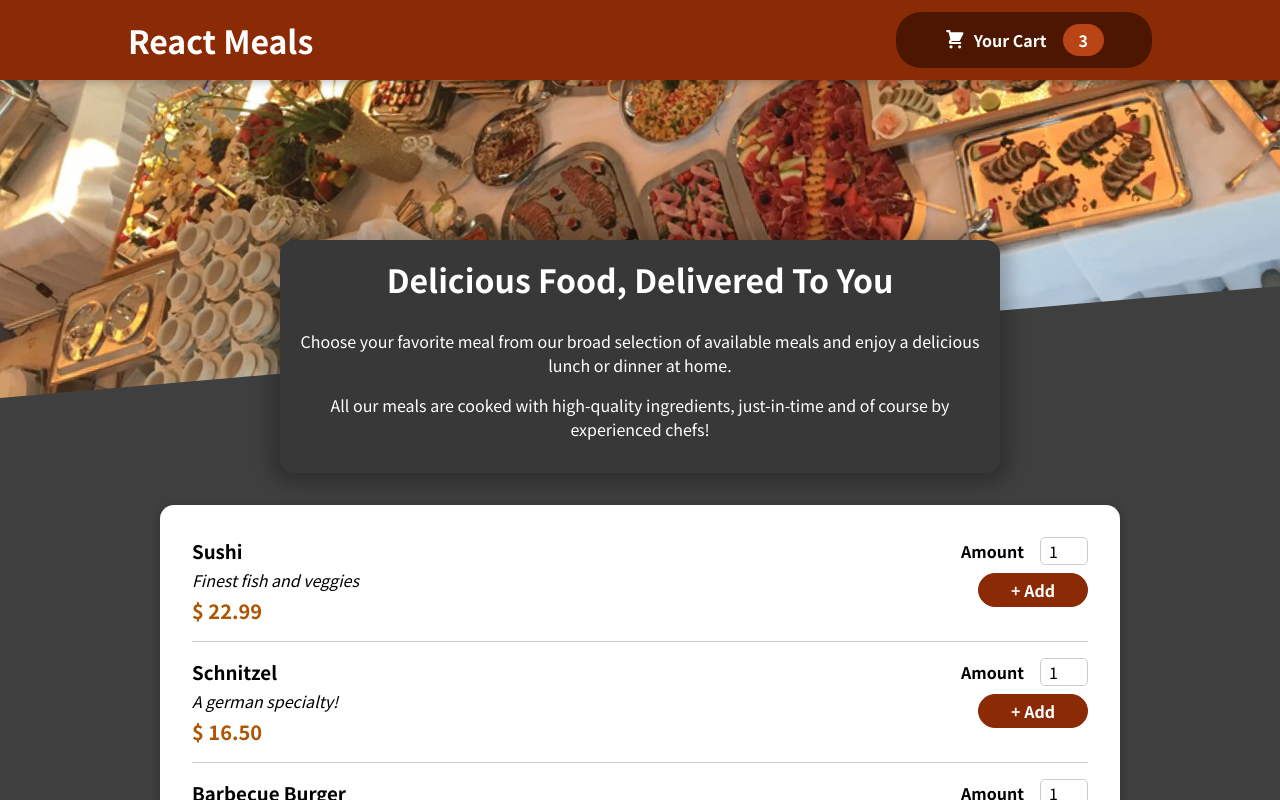
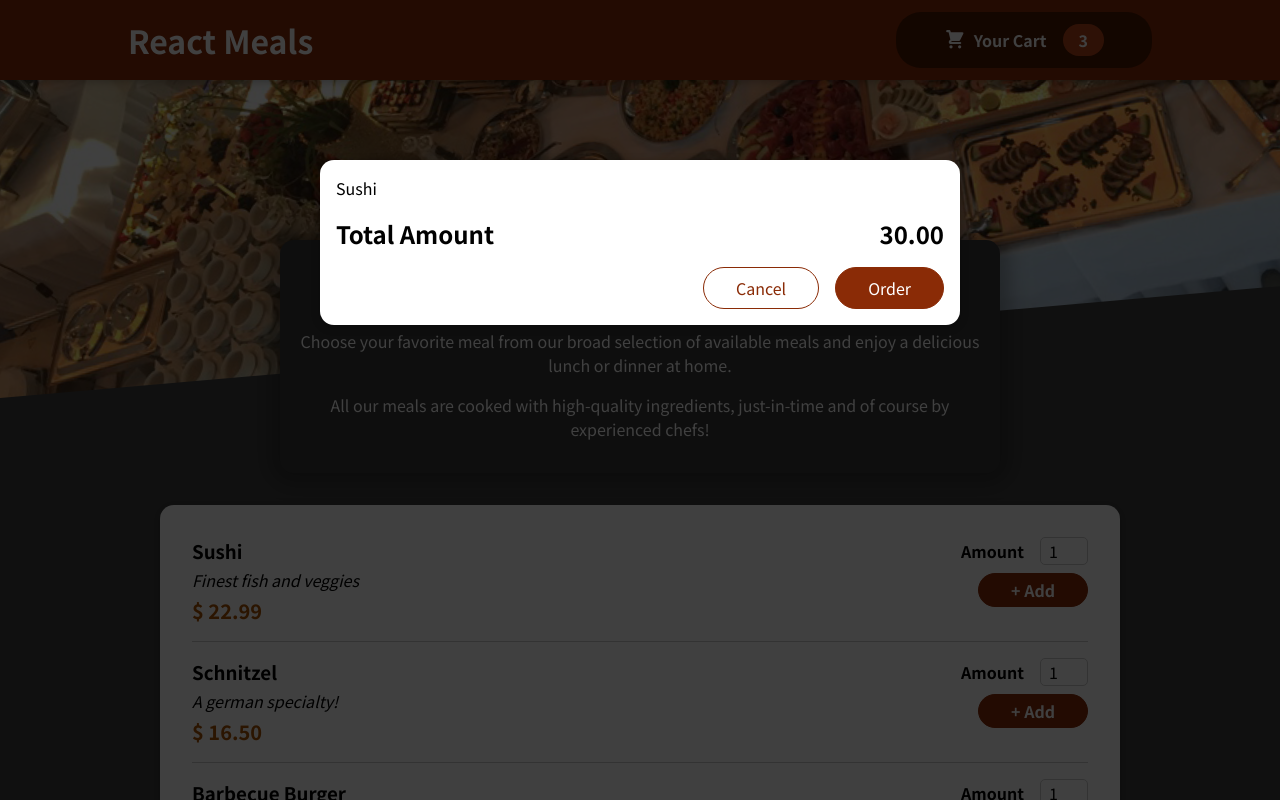
Before and after one commit to Coder-Divyanshu/React-Learning, a React (Create React App) app in the folder Food Order App/: page / in a window 1280 px wide. Shown: the top 800 px of the page. Built offline with nearby package versions, Linux system fonts and the light colour scheme.

Commit message:
cart component and modal component

```diff
--- a/Food Order App/public/index.html
+++ b/Food Order App/public/index.html
@@ -28,6 +28,7 @@
   </head>
   <body>
     <noscript>You need to enable JavaScript to run this app.</noscript>
+    <div id="overlays"></div>
     <div id="root"></div>
     <!--
       This HTML file is a template.
--- a/Food Order App/src/App.js
+++ b/Food Order App/src/App.js
@@ -1,10 +1,12 @@
 import { Fragment } from "react";
 import Header from "./components/Layout/Header";
 import Meals from "./components/Meals/Meals";
+import Cart from "./components/Cart/Cart";
 
 function App() {
   return (
     <Fragment>
+      <Cart></Cart>
       <Header></Header>
       <main>
         <Meals />
--- /dev/null
+++ b/Food Order App/src/components/Cart/Cart.js
@@ -0,0 +1,27 @@
+import React from "react";
+import classes from "./Cart.module.css";
+import Modal from "../UI/Modal";
+
+const cartItems = [{ id: "c1", name: "Sushi", amount: 2, price: 12.99 }];
+
+const Cart = (props) => {
+  return (
+    <Modal>
+      <ul className={classes["cart-items"]}>
+        {cartItems.map((item) => (
+          <li>{item.name}</li>
+        ))}
+      </ul>
+      <div className={classes.total}>
+        <span>Total Amount</span>
+        <span>30.00</span>
+      </div>
+      <div className={classes.actions}>
+        <button className={classes["button--alt"]}>Cancel</button>
+        <button className={classes.button}>Order</button>
+      </div>
+    </Modal>
+  );
+};
+
+export default Cart;
--- /dev/null
+++ b/Food Order App/src/components/Cart/Cart.module.css
@@ -0,0 +1,46 @@
+.cart-items {
+  list-style: none;
+  margin: 0;
+  padding: 0;
+  max-height: 20rem;
+  overflow: auto;
+}
+
+.total {
+  display: flex;
+  justify-content: space-between;
+  align-items: center;
+  font-weight: bold;
+  font-size: 1.5rem;
+  margin: 1rem 0;
+}
+
+.actions {
+  text-align: right;
+}
+
+.actions button {
+  font: inherit;
+  cursor: pointer;
+  background-color: transparent;
+  border: 1px solid #8a2b06;
+  padding: 0.5rem 2rem;
+  border-radius: 25px;
+  margin-left: 1rem;
+}
+
+.actions button:hover,
+.actions button:active {
+  background-color: #5a1a01;
+  border-color: #5a1a01;
+  color: white;
+}
+
+.actions .button--alt {
+  color: #8a2b06;
+}
+
+.actions .button {
+  background-color: #8a2b06;
+  color: white;
+}
--- /dev/null
+++ b/Food Order App/src/components/UI/Modal.js
@@ -0,0 +1,25 @@
+import React from "react";
+import ReactDOM from "react-dom";
+import classes from "./Modal.module.css";
+
+const Backdrop = (props) => {
+  return <div className={classes.backdrop}></div>;
+};
+
+const ModalOverlays = (props) => {
+  return <div className={classes.modal}>{props.children}</div>;
+};
+
+const Modal = (props) => {
+  return (
+    <React.Fragment>
+      {ReactDOM.createPortal(<Backdrop />, document.getElementById("overlays"))}
+      {ReactDOM.createPortal(
+        <ModalOverlays>{props.children}</ModalOverlays>,
+        document.getElementById("overlays")
+      )}
+    </React.Fragment>
+  );
+};
+
+export default Modal;
--- /dev/null
+++ b/Food Order App/src/components/UI/Modal.module.css
@@ -0,0 +1,40 @@
+.backdrop {
+  position: fixed;
+  top: 0;
+  left: 0;
+  width: 100%;
+  height: 100vh;
+  z-index: 20;
+  background-color: rgba(0, 0, 0, 0.75);
+}
+
+.modal {
+  position: fixed;
+  top: 20vh;
+  left: 5%;
+  width: 90%;
+  background-color: white;
+  padding: 1rem;
+  border-radius: 14px;
+  box-shadow: 0 2px 8px rgba(0, 0, 0, 0.25);
+  z-index: 30;
+  animation: slide-down 300ms ease-out forwards;
+}
+
+@media (min-width: 768px) {
+  .modal {
+    width: 40rem;
+    left: calc(50% - 20rem);
+  }
+}
+
+@keyframes slide-down {
+  from {
+    opacity: 0;
+    transform: translateY(-3rem);
+  }
+  to {
+    opacity: 1;
+    transform: translateY(0);
+  }
+}
```
